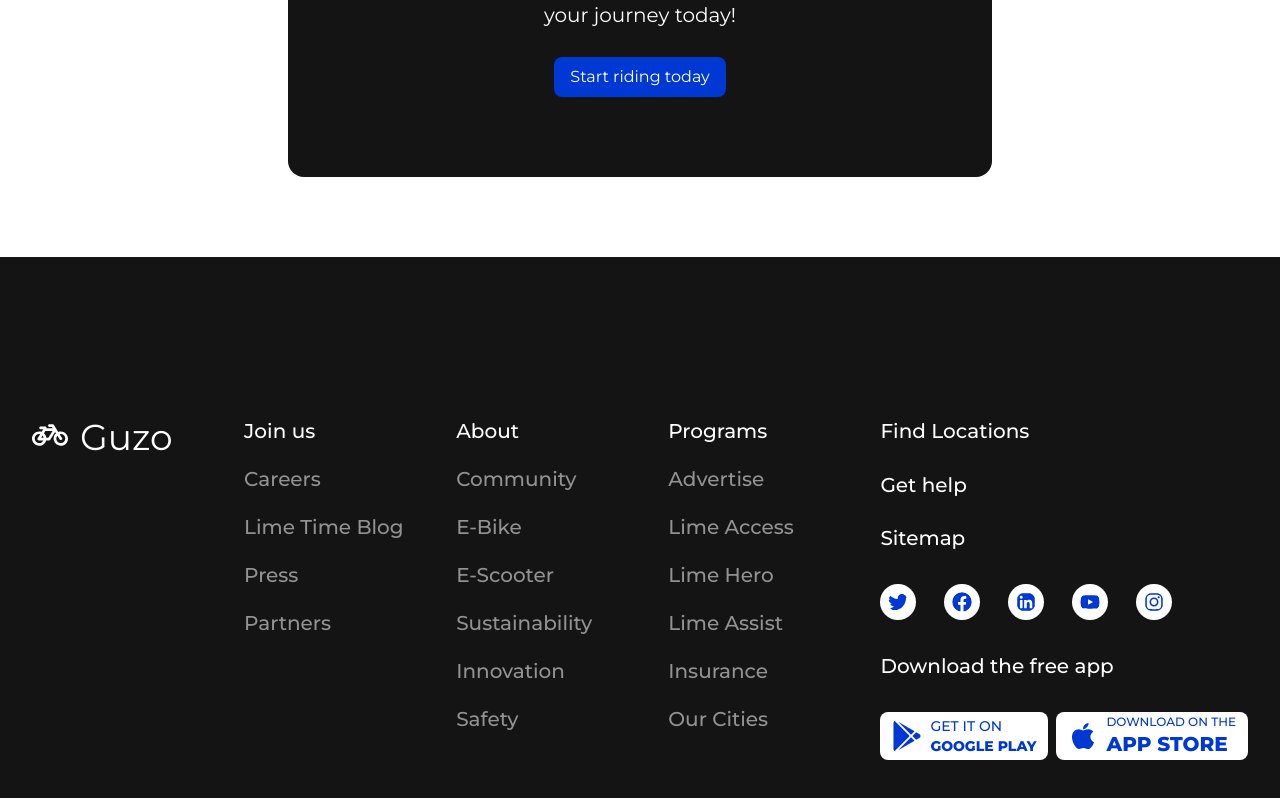
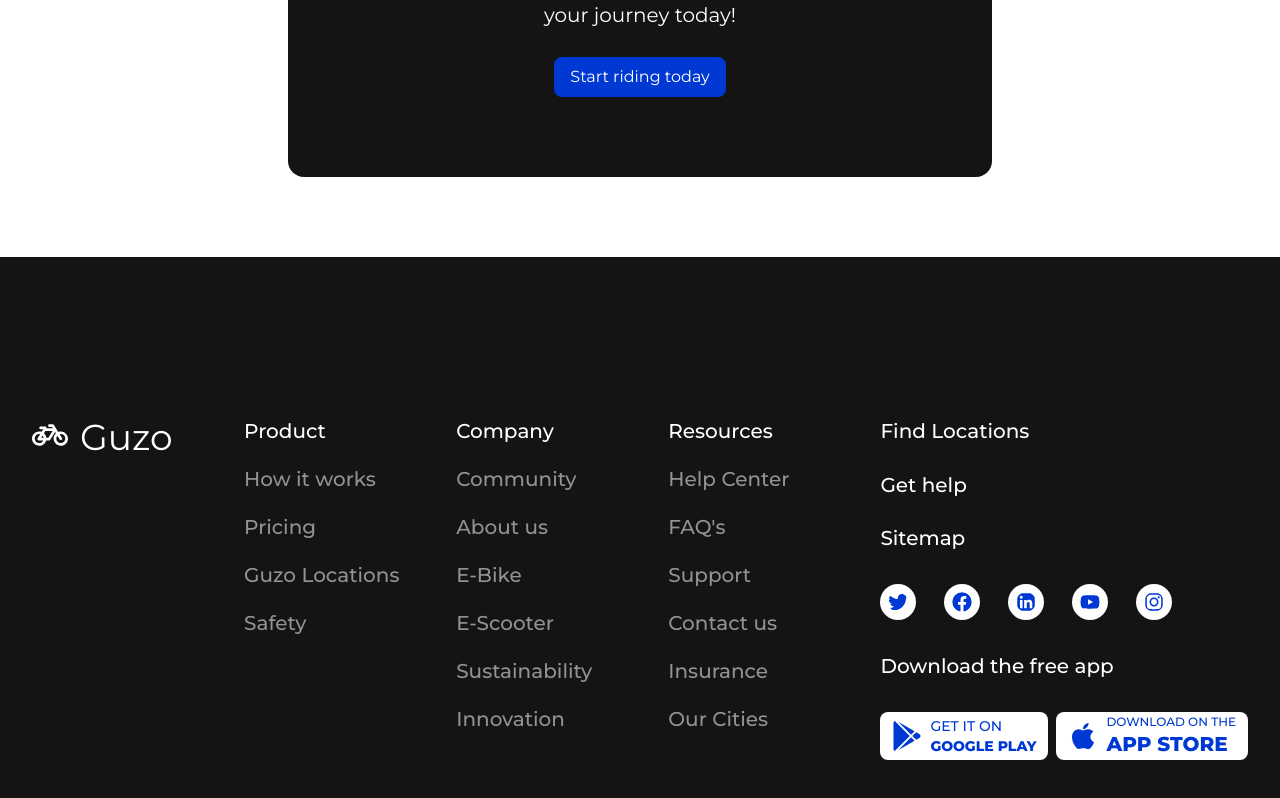
Before and after one commit to Yishurun1G/GuzoTria, a React (Vite) app: page / in a window 1280 px wide. Shown: the part 8111-8909 px from the top of the page. Built offline with nearby package versions, Linux system fonts and the light colour scheme.

Commit message:
update footer links

```diff
--- a/src/components/Footer.jsx
+++ b/src/components/Footer.jsx
@@ -63,36 +63,36 @@
         </div>
 
         <FooterAccordionItem
-          title="Join us"
+          title="Product"
           items={[
-            {name: "Careers", to: "join-us/careers"},
-            {name: "Lime Time Blog", to: "join-us/blog"},
-            {name: "Press", to: "join-us/press"},
-            {name: "Partners", to: "join-us/partners"}
+            {name: "How it works", to: "product/how-it-works"},
+            {name: "Pricing", to: "product/pricing"},
+            {name: "Guzo Locations", to: "product/guzo-locations"},
+            {name: "Safety", to: "product/safety"}
           ]}
         />
 
         <FooterAccordionItem
-          title="About"
+          title="Company"
           items={[
-            {name: "Community", to: "about/community"},
-            {name: "E-Bike", to: "about/e-bike"},
-            {name: "E-Scooter", to: "about/e-scooter"},
-            {name: "Sustainability", to: "about/sustainability"},
-            {name: "Innovation", to: "about/innovation"},
-            {name: "Safety", to: "about/safety"}
+            {name: "Community", to: "company/community"},
+            {name: "About us", to: "about-us"},
+            {name: "E-Bike", to: "company/e-bike"},
+            {name: "E-Scooter", to: "company/e-scooter"},
+            {name: "Sustainability", to: "company/sustainability"},
+            {name: "Innovation", to: "company/innovation"},
           ]}
         />
 
         <FooterAccordionItem
-          title="Programs"
+          title="Resources"
           items={[
-            {name: "Advertise", to: "programs/advertise"},
-            {name: "Lime Access", to: "programs/lime-access"},
-            {name: "Lime Hero", to: "programs/lime-hero"},
-            {name: "Lime Assist", to: "programs/lime-assist"},
-            {name: "Insurance", to: "programs/insurance"},
-            {name: "Our Cities", to: "programs/our-cities"}
+            {name: "Help Center", to: "help"},
+            {name: "FAQ's", to: "resources/faq"},
+            {name: "Support", to: "resources/support"},
+            {name: "Contact us", to: "resources/contact-us"},
+            {name: "Insurance", to: "resources/insurance"},
+            {name: "Our Cities", to: "resources/our-cities"}
           ]}
         />
 
```
